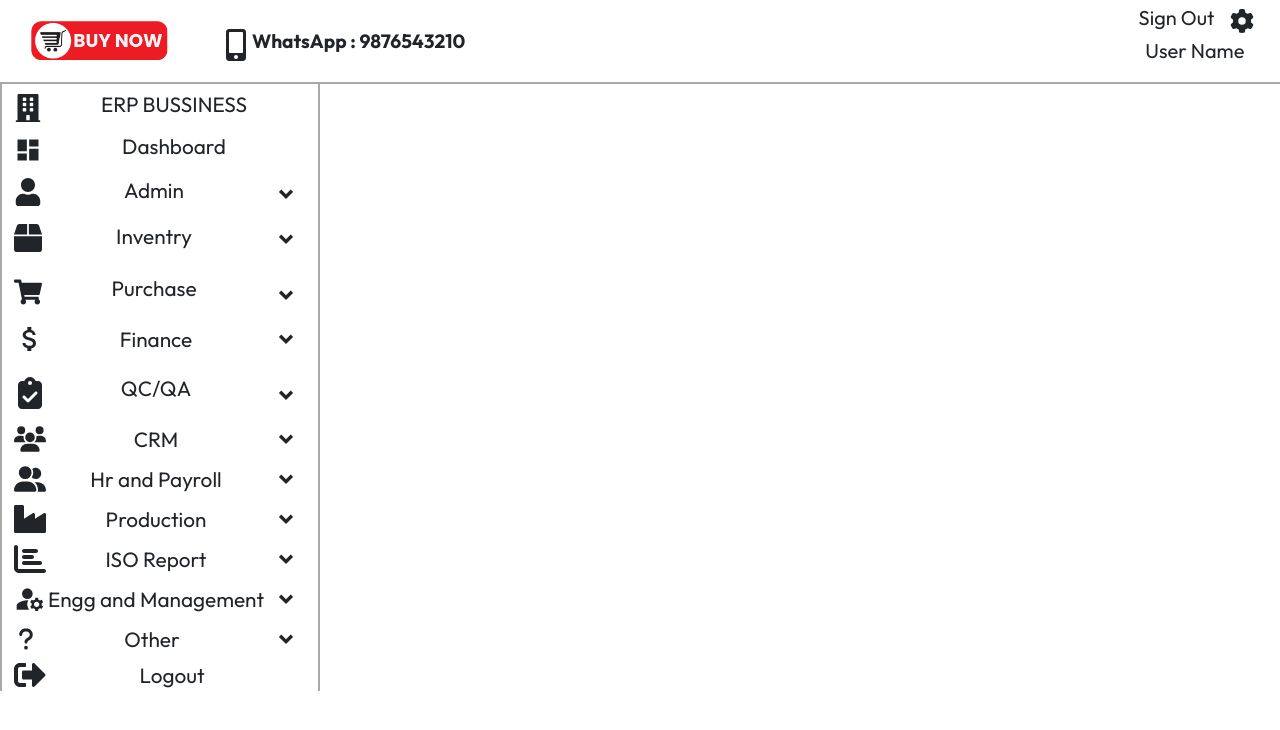
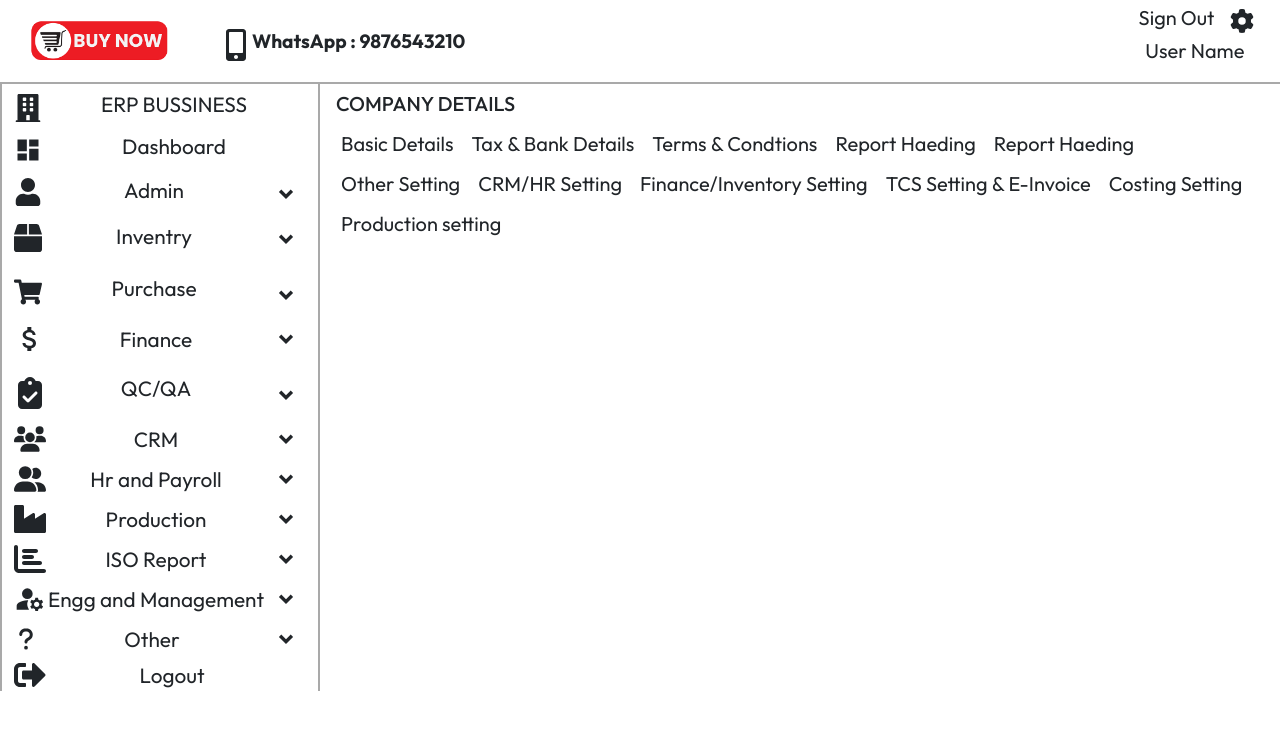
Before and after one commit to jollyvivek/ERP-PROJECT, a React (Vite) app: page /finance_inventry_setting in a window 1280 px wide. Shown: the top 730 px of the page. Built offline with nearby package versions, Linux system fonts and the light colour scheme.

Commit message:
Add FinanceInventrySetting component

```diff
--- /dev/null
+++ b/src/Components/AdminItems/FinanceInventrySetting.jsx
@@ -0,0 +1,24 @@
+import React from 'react'
+import NavTabs from '../Navbar/NavTabs'
+
+const FinanceInventrySetting = () => {
+  return (
+    <div className='container-fluid mt-2'>
+      <div className='row'>
+        <div className='col-md-12 px-0'>
+        <h4 className="company-title fs-5 px-3">Company Details</h4>
+          <NavTabs/>
+
+        </div>
+      </div>
+
+
+
+
+
+
+    </div>
+  )
+}
+
+export default FinanceInventrySetting
--- a/src/Components/Navbar/NavTabs.jsx
+++ b/src/Components/Navbar/NavTabs.jsx
@@ -20,7 +20,7 @@ const NavTabs = () => {
               <button className="btn btn-sm fs-5 "
               onClick={()=>navigate("/other_setting")}>Other Setting</button>
               <button onClick={()=>navigate('/crmhr_setting')} className="btn btn-sm fs-5">CRM/HR Setting</button>
-              <button className="btn btn-sm fs-5 ">
+              <button onClick={()=>navigate('/finance_inventry_setting')} className="btn btn-sm fs-5 ">
                 Finance/Inventory Setting
               </button>
               <button className="btn btn-sm fs-5 ">
--- a/src/Components/Sidebar/Sidebar.jsx
+++ b/src/Components/Sidebar/Sidebar.jsx
@@ -26,6 +26,7 @@ import ReportHeading from '../AdminItems/ReportHeading';
 import ReportHeadingTwo from '../AdminItems/ReportHeadingTwo'
 import OtherSetting from "../AdminItems/OtherSetting";
 import CrmHrSetting from "../AdminItems/CrmHrSetting";
+import FinanceInventrySetting from "../AdminItems/FinanceInventrySetting";
 
 
 
@@ -70,6 +71,7 @@ const Sidebar = () => {
         <Route path="/report_heading_two" element={<ReportHeadingTwo/>}/>
         <Route path="/other_setting" element={<OtherSetting/>}/>
         <Route path="/crmhr_setting" element={<CrmHrSetting/>}/>
+        <Route path="/finance_inventry_setting" element={<FinanceInventrySetting/>}/>
         <Route path="/role" element={<Role/>}/>
         <Route path="manage_user" element={<ManageUser/>}/>
 
```
